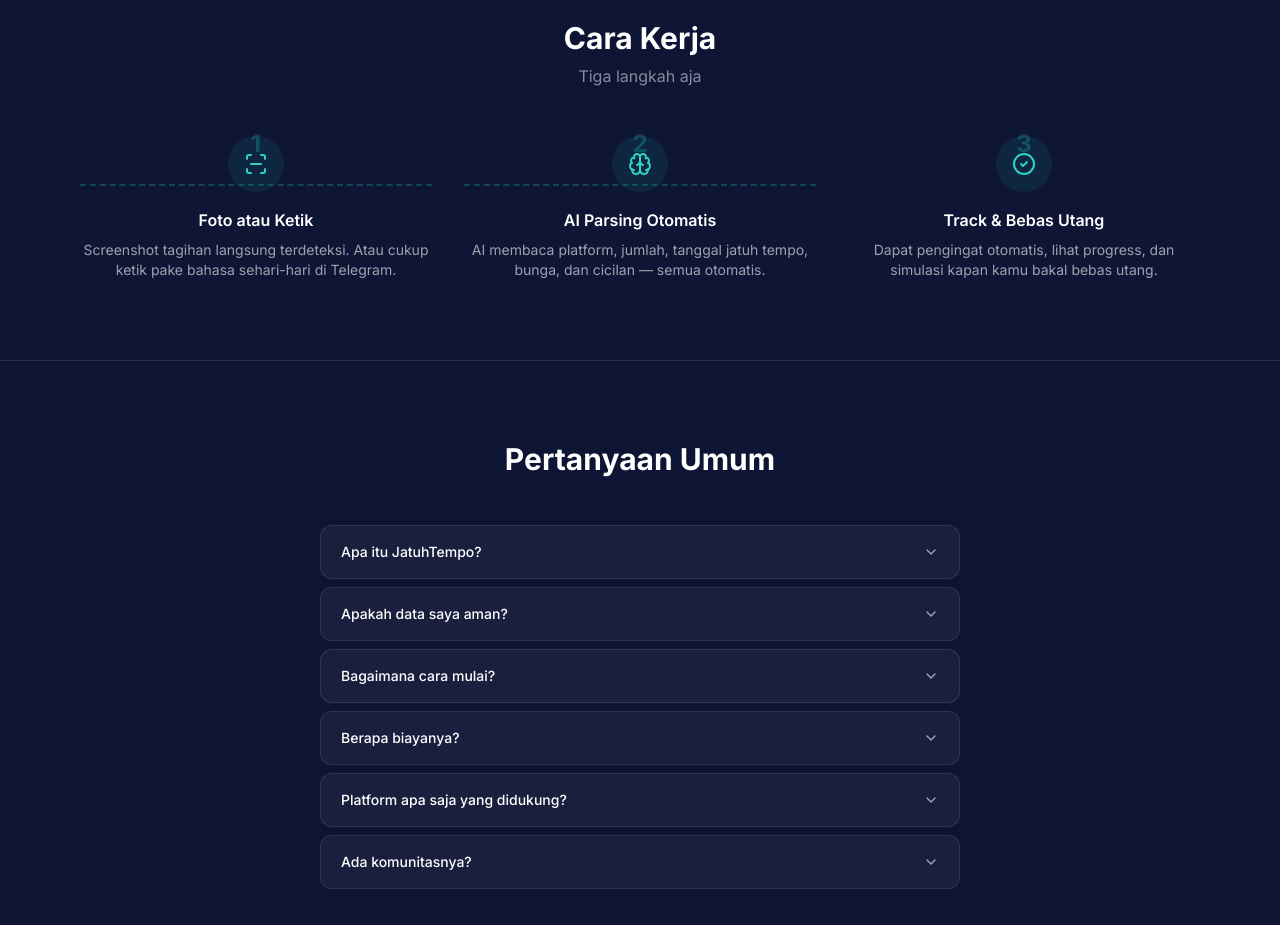
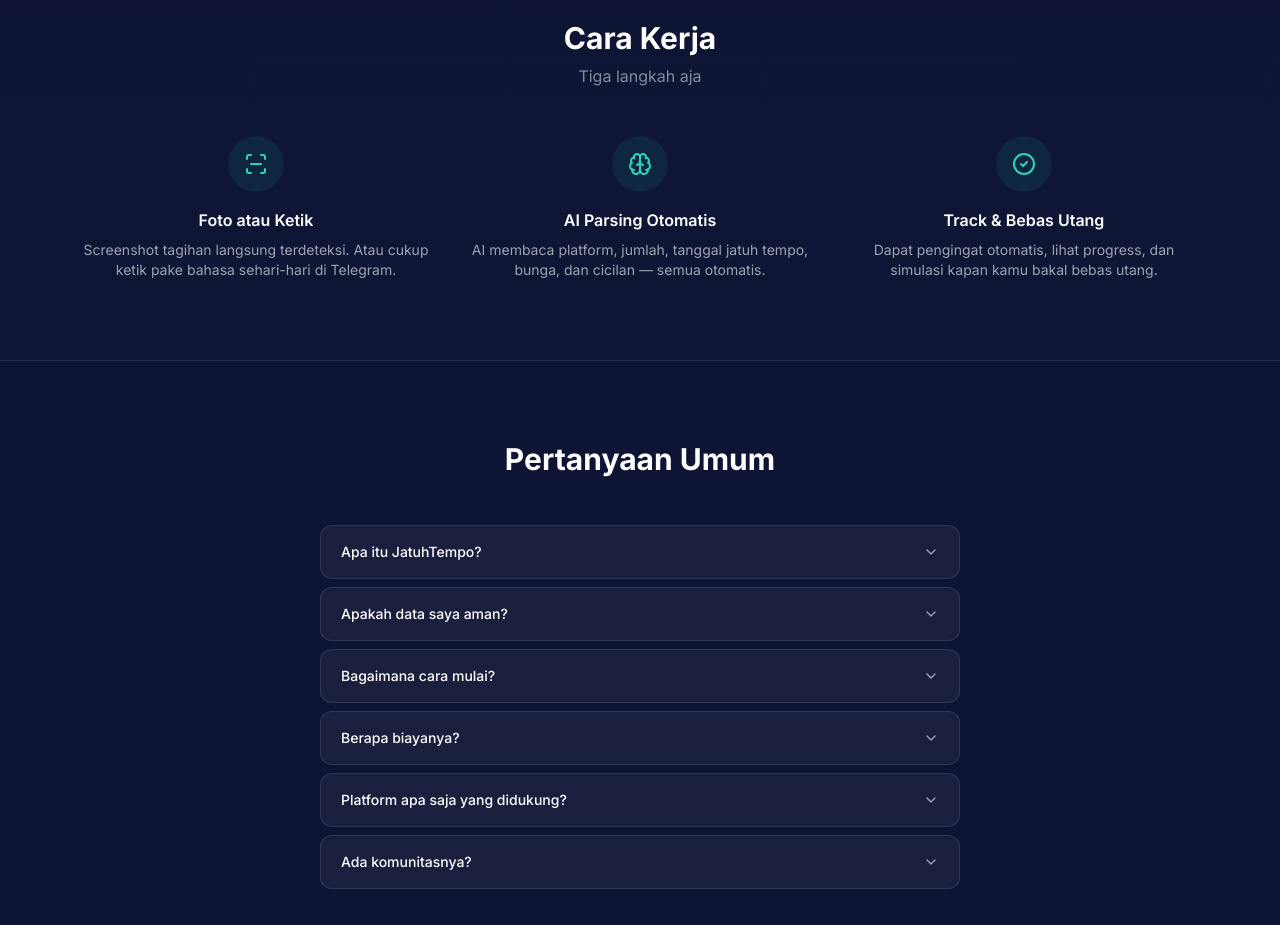
Before and after one commit to FMATheNomad/jatuhtempo, a Next.js app in the folder web/: page / in a window 1280 px wide. Shown: the part 1480-2405 px from the top of the page. Built offline with nearby package versions, Linux system fonts and the light colour scheme.

Commit message:
fix: landing page Cara Kerja — remove connector lines + step numbers, cleaner layout

```diff
--- a/web/src/app/page.tsx
+++ b/web/src/app/page.tsx
@@ -182,12 +182,8 @@ function LandingPage() {
           </div>
           <div className="grid gap-8 md:grid-cols-3">
             {steps.map((s, i) => (
-              <div key={i} className="relative text-center">
-                {i < steps.length - 1 && (
-                  <div className="absolute right-0 top-12 hidden h-px w-full border-t-2 border-dashed border-teal-500/30 md:block" />
-                )}
+              <div key={i} className="text-center">
                 <div className="mx-auto mb-4 flex h-14 w-14 items-center justify-center rounded-full bg-teal-500/10 text-teal-400">
-                  <span className="absolute -mt-10 text-2xl font-bold text-teal-500/30">{i + 1}</span>
                   <s.icon className="h-6 w-6" />
                 </div>
                 <h3 className="mb-2 font-semibold text-white">{s.title}</h3>
```
